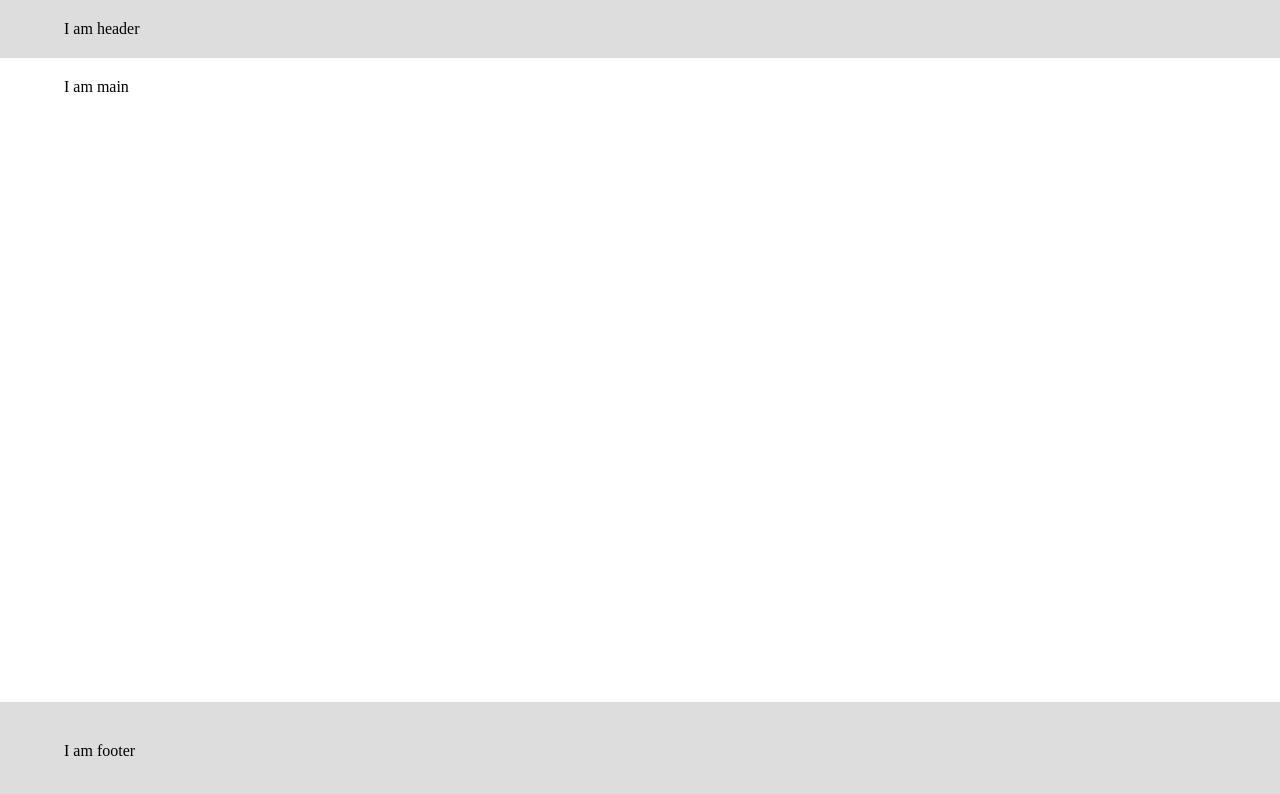
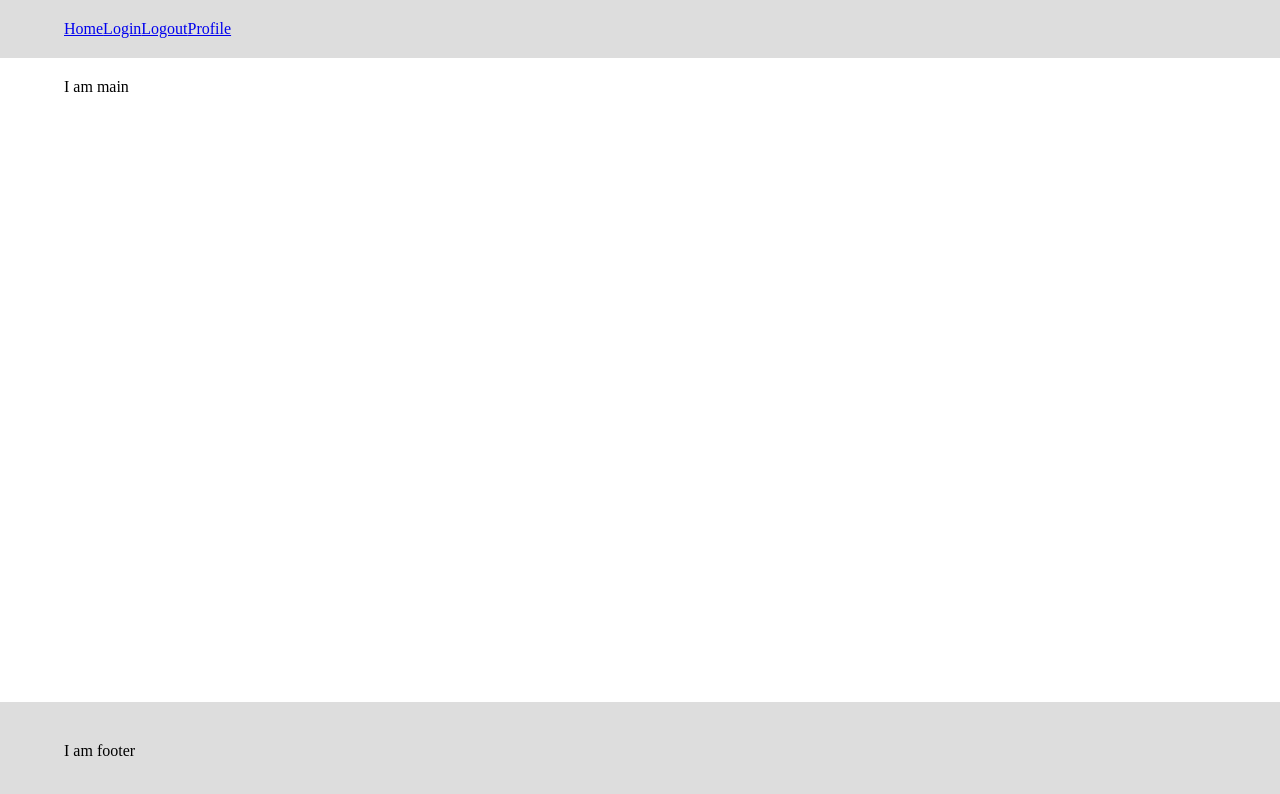
Before and after one commit to samuraijane/react-redux-express-login, a React (Create React App) app in the folder react-ui/: page / in a window 1280 px wide. Shown: the top 794 px of the page. Built offline with nearby package versions, Linux system fonts and the light colour scheme.

Commit message:
add navs to header

```diff
--- /dev/null
+++ b/react-ui/src/configs/navs.json
@@ -0,0 +1,26 @@
+[
+  {
+    "href": "/",
+    "isPrivate": true,
+    "isPublic": true,
+    "text": "Home"
+  },
+  {
+    "href": "/login",
+    "isPrivate": false,
+    "isPublic": true,
+    "text": "Login"
+  },
+  {
+    "href": "/logout",
+    "isPrivate": true,
+    "isPublic": false,
+    "text": "Logout"
+  },
+  {
+    "href": "/profile",
+    "isPrivate": true,
+    "isPublic": false,
+    "text": "Profile"
+  }
+]
--- a/react-ui/src/index.js
+++ b/react-ui/src/index.js
@@ -1,5 +1,6 @@
 import React from 'react';
 import ReactDOM from 'react-dom/client';
+import { BrowserRouter } from 'react-router-dom';
 import './style.css';
 import App from './app';
 import reportWebVitals from './reportWebVitals';
@@ -7,7 +8,9 @@ import reportWebVitals from './reportWebVitals';
 const root = ReactDOM.createRoot(document.getElementById('root'));
 root.render(
   <React.StrictMode>
-    <App />
+    <BrowserRouter>
+      <App />
+    </BrowserRouter>
   </React.StrictMode>
 );
 
--- a/react-ui/src/sectioning/header.jsx
+++ b/react-ui/src/sectioning/header.jsx
@@ -1,9 +1,19 @@
-const Header = () => (
-  <header>
-    <div className="y-wrap">
-      I am header
-    </div>
-  </header>
-);
+import { NavLink } from 'react-router-dom';
+import navs from '../configs/navs.json';
+
+const Header = () => {
+
+  const _navs = navs.map((nav, index) => {
+    return <NavLink key={`${index}-${nav.href}`} to={nav.href}>{nav.text}</NavLink>
+  });
+
+  return (
+    <header>
+      <div className="y-wrap">
+        <nav>{_navs}</nav>
+      </div>
+    </header>
+  );
+};
 
 export default Header;
```
